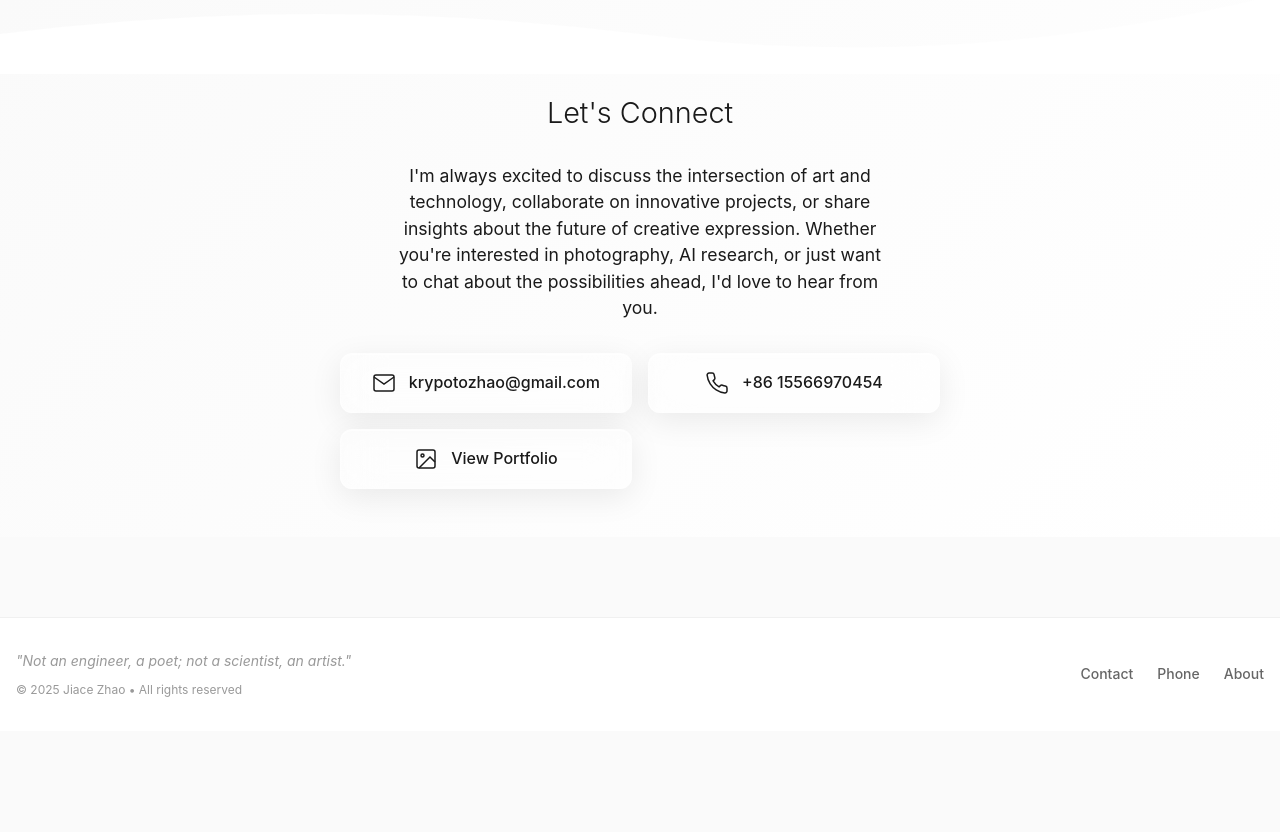
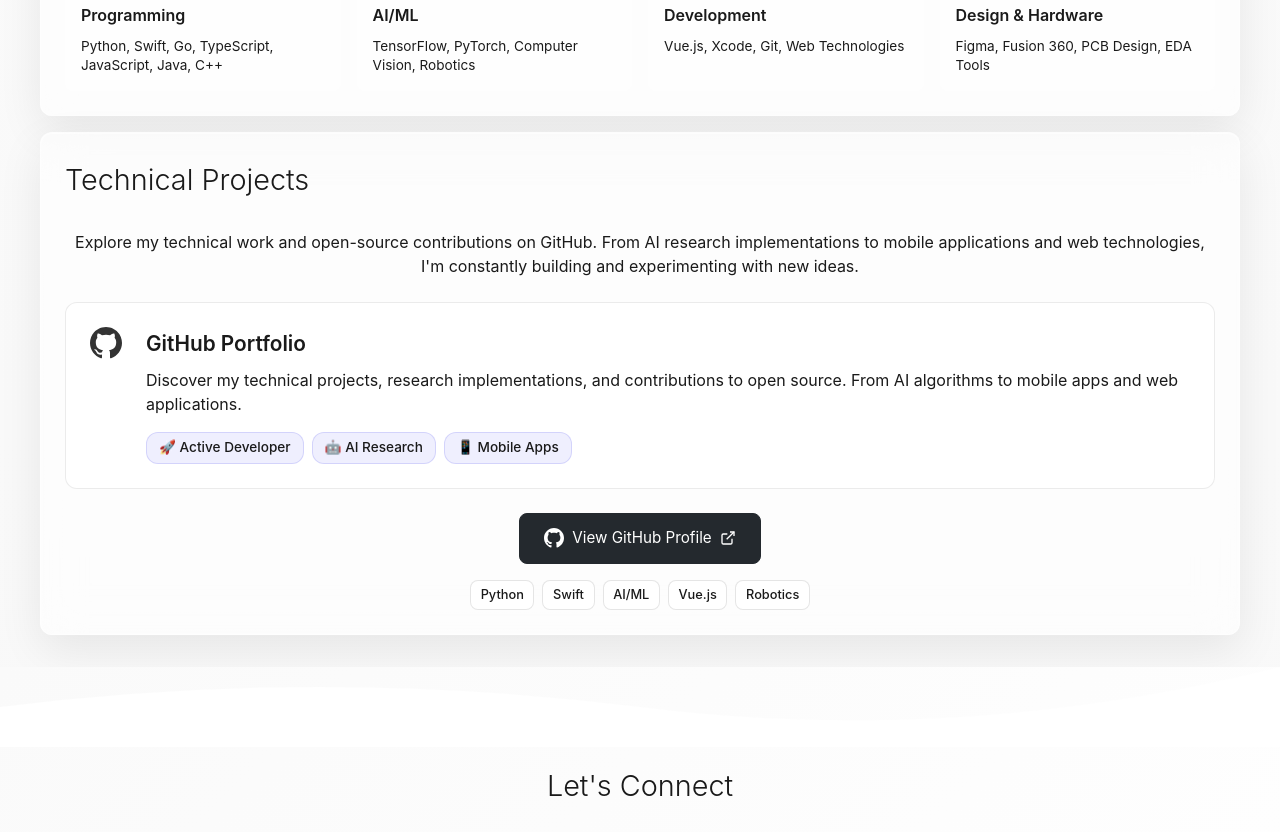
Before and after one commit to JiaceZhao/Photo-Gallery-by-Jiace-Zhao, a Vue app in the folder art-portfolio/: page /about in a window 1280 px wide. Shown: the part 2000-2832 px from the top of the page. Before the commit the page ends 2731 px from the top, so only its background shows below. Built offline with nearby package versions, Linux system fonts and the light colour scheme.

Commit message:
fix : minors

```diff
--- a/art-portfolio/index.html
+++ b/art-portfolio/index.html
@@ -13,10 +13,10 @@
     <meta name="viewport" content="width=device-width, initial-scale=1.0">
 
     <!-- Primary Meta Tags -->
-    <title>Jiace Zhao | 赵嘉策 - Photography Portfolio</title>
-    <meta name="title" content="Jiace Zhao | 赵嘉策 - Photography Portfolio">
-    <meta name="description" content="Explore the photography portfolio of Jiace Zhao (赵嘉策), featuring landscape and nature photography from Japan, China, and beyond. Capturing moments of tranquility and beauty in the natural world.">
-    <meta name="keywords" content="Jiace Zhao, 赵嘉策, photography, photographer, portfolio, landscape photography, nature photography, Japan photography, Kyushu photography, fine art photography, visual artist">
+    <title>Jiace Zhao</title>
+    <meta name="title" content="Jiace Zhao">
+    <meta name="description" content="Jiace Zhao (赵嘉策) - Artist, photographer, and technologist exploring the intersection of digital innovation and visual storytelling. AI researcher, software developer, and creative visionary.">
+    <meta name="keywords" content="Jiace Zhao, 赵嘉策, photography, photographer, portfolio, AI researcher, software developer, technology, innovation, visual storytelling, MIT, artificial intelligence">
     <meta name="author" content="Jiace Zhao">
     <meta name="robots" content="index, follow">
     <meta name="language" content="English">
@@ -34,12 +34,12 @@
     <!-- Open Graph / Facebook -->
     <meta property="og:type" content="website">
     <meta property="og:url" content="https://www.jczhao.info/">
-    <meta property="og:title" content="Jiace Zhao | 赵嘉策 - Photography Portfolio">
-    <meta property="og:description" content="Explore the photography portfolio of Jiace Zhao (赵嘉策), featuring landscape and nature photography from Japan, China, and beyond.">
+    <meta property="og:title" content="Jiace Zhao">
+    <meta property="og:description" content="Jiace Zhao (赵嘉策) - Artist, photographer, and technologist exploring the intersection of digital innovation and visual storytelling.">
     <meta property="og:image" content="https://www.jczhao.info/about/jc.jpg">
     <meta property="og:image:width" content="1200">
     <meta property="og:image:height" content="630">
-    <meta property="og:site_name" content="Jiace Zhao Photography">
+    <meta property="og:site_name" content="Jiace Zhao">
     <meta property="og:locale" content="en_US">
     <meta property="og:locale:alternate" content="zh_CN">
     <meta property="og:locale:alternate" content="ja_JP">
@@ -47,8 +47,8 @@
     <!-- Twitter -->
     <meta property="twitter:card" content="summary_large_image">
     <meta property="twitter:url" content="https://www.jczhao.info/">
-    <meta property="twitter:title" content="Jiace Zhao | 赵嘉策 - Photography Portfolio">
-    <meta property="twitter:description" content="Explore the photography portfolio of Jiace Zhao (赵嘉策), featuring landscape and nature photography from Japan, China, and beyond.">
+    <meta property="twitter:title" content="Jiace Zhao">
+    <meta property="twitter:description" content="Jiace Zhao (赵嘉策) - Artist, photographer, and technologist exploring the intersection of digital innovation and visual storytelling.">
     <meta property="twitter:image" content="https://www.jczhao.info/about/jc.jpg">
     <meta property="twitter:creator" content="@jiacezhao">
 
--- a/art-portfolio/src/views/AboutView.vue
+++ b/art-portfolio/src/views/AboutView.vue
@@ -112,6 +112,15 @@
                     <p class="role-desc">College Application Helper</p>
                   </div>
                 </div>
+                <div class="timeline-item">
+                  <div class="timeline-marker"></div>
+                  <div class="timeline-content">
+                    <div class="timeline-year">Aug 2024 - Present</div>
+                    <h3>Founder</h3>
+                    <p><strong>ClickMood</strong></p>
+                    <p class="role-desc">An iOS mood tracking app</p>
+                  </div>
+                </div>
               </div>
             </div>
 
@@ -162,6 +171,55 @@
               <div class="skill-category">
                 <h3>Design & Hardware</h3>
                 <p>Figma, Fusion 360, PCB Design, EDA Tools</p>
+              </div>
+            </div>
+          </div>
+
+          <!-- Technical Projects -->
+          <div class="projects-section glass-card">
+            <h2 class="section-title">Technical Projects</h2>
+            <div class="projects-content">
+              <p class="projects-intro">
+                Explore my technical work and open-source contributions on GitHub. From AI research implementations
+                to mobile applications and web technologies, I'm constantly building and experimenting with new ideas.
+              </p>
+              <div class="github-showcase">
+                <div class="github-card">
+                  <div class="github-icon">
+                    <svg width="32" height="32" viewBox="0 0 24 24" fill="currentColor">
+                      <path d="M12 0c-6.626 0-12 5.373-12 12 0 5.302 3.438 9.8 8.207 11.387.599.111.793-.261.793-.577v-2.234c-3.338.726-4.033-1.416-4.033-1.416-.546-1.387-1.333-1.756-1.333-1.756-1.089-.745.083-.729.083-.729 1.205.084 1.839 1.237 1.839 1.237 1.07 1.834 2.807 1.304 3.492.997.107-.775.418-1.305.762-1.604-2.665-.305-5.467-1.334-5.467-5.931 0-1.311.469-2.381 1.236-3.221-.124-.303-.535-1.524.117-3.176 0 0 1.008-.322 3.301 1.23.957-.266 1.983-.399 3.003-.404 1.02.005 2.047.138 3.006.404 2.291-1.552 3.297-1.23 3.297-1.23.653 1.653.242 2.874.118 3.176.77.84 1.235 1.911 1.235 3.221 0 4.609-2.807 5.624-5.479 5.921.43.372.823 1.102.823 2.222v3.293c0 .319.192.694.801.576 4.765-1.589 8.199-6.086 8.199-11.386 0-6.627-5.373-12-12-12z"/>
+                    </svg>
+                  </div>
+                  <div class="github-content">
+                    <h3>GitHub Portfolio</h3>
+                    <p>Discover my technical projects, research implementations, and contributions to open source. From AI algorithms to mobile apps and web applications.</p>
+                    <div class="github-stats">
+                      <span class="stat-badge">🚀 Active Developer</span>
+                      <span class="stat-badge">🤖 AI Research</span>
+                      <span class="stat-badge">📱 Mobile Apps</span>
+                    </div>
+                  </div>
+                </div>
+                <div class="github-actions">
+                  <a href="https://github.com/jiacezhao" target="_blank" rel="noopener noreferrer" class="github-button">
+                    <svg width="20" height="20" viewBox="0 0 24 24" fill="currentColor">
+                      <path d="M12 0c-6.626 0-12 5.373-12 12 0 5.302 3.438 9.8 8.207 11.387.599.111.793-.261.793-.577v-2.234c-3.338.726-4.033-1.416-4.033-1.416-.546-1.387-1.333-1.756-1.333-1.756-1.089-.745.083-.729.083-.729 1.205.084 1.839 1.237 1.839 1.237 1.07 1.834 2.807 1.304 3.492.997.107-.775.418-1.305.762-1.604-2.665-.305-5.467-1.334-5.467-5.931 0-1.311.469-2.381 1.236-3.221-.124-.303-.535-1.524.117-3.176 0 0 1.008-.322 3.301 1.23.957-.266 1.983-.399 3.003-.404 1.02.005 2.047.138 3.006.404 2.291-1.552 3.297-1.23 3.297-1.23.653 1.653.242 2.874.118 3.176.77.84 1.235 1.911 1.235 3.221 0 4.609-2.807 5.624-5.479 5.921.43.372.823 1.102.823 2.222v3.293c0 .319.192.694.801.576 4.765-1.589 8.199-6.086 8.199-11.386 0-6.627-5.373-12-12-12z"/>
+                    </svg>
+                    <span>View GitHub Profile</span>
+                    <svg width="16" height="16" viewBox="0 0 24 24" fill="none" stroke="currentColor" stroke-width="2">
+                      <path d="M18 13v6a2 2 0 0 1-2 2H5a2 2 0 0 1-2-2V8a2 2 0 0 1 2-2h6"/>
+                      <polyline points="15,3 21,3 21,9"/>
+                      <line x1="10" y1="14" x2="21" y2="3"/>
+                    </svg>
+                  </a>
+                  <div class="tech-highlights">
+                    <span class="tech-tag">Python</span>
+                    <span class="tech-tag">Swift</span>
+                    <span class="tech-tag">AI/ML</span>
+                    <span class="tech-tag">Vue.js</span>
+                    <span class="tech-tag">Robotics</span>
+                  </div>
+                </div>
               </div>
             </div>
           </div>
@@ -1016,6 +1074,168 @@ p strong {
 
 
 
+// Technical Projects Section
+.projects-section {
+  margin-bottom: 1rem;
+}
+
+.projects-intro {
+  font-size: 1rem;
+  color: var(--zen-dark-gray);
+  line-height: 1.5;
+  margin-bottom: 1.5rem;
+  text-align: center;
+}
+
+.github-showcase {
+  display: flex;
+  flex-direction: column;
+  gap: 1.5rem;
+}
+
+.github-card {
+  display: flex;
+  align-items: flex-start;
+  gap: 1.5rem;
+  padding: 1.5rem;
+  background: rgba(255, 255, 255, 0.7);
+  border-radius: 12px;
+  border: 1px solid rgba(0, 0, 0, 0.08);
+  transition: all 0.3s ease;
+
+  &:hover {
+    background: rgba(255, 255, 255, 0.9);
+    transform: translateY(-2px);
+    box-shadow: 0 8px 25px rgba(0, 0, 0, 0.1);
+  }
+
+  @media (max-width: 768px) {
+    flex-direction: column;
+    text-align: center;
+    gap: 1rem;
+  }
+}
+
+.github-icon {
+  color: #333;
+  flex-shrink: 0;
+  display: flex;
+  align-items: center;
+  justify-content: center;
+}
+
+.github-content {
+  flex: 1;
+
+  h3 {
+    font-size: 1.3rem;
+    color: var(--zen-black);
+    margin: 0 0 0.5rem 0;
+    font-weight: 600;
+  }
+
+  p {
+    font-size: 1rem;
+    color: var(--zen-dark-gray);
+    line-height: 1.5;
+    margin: 0 0 1rem 0;
+  }
+}
+
+.github-stats {
+  display: flex;
+  gap: 0.5rem;
+  flex-wrap: wrap;
+
+  @media (max-width: 768px) {
+    justify-content: center;
+  }
+}
+
+.stat-badge {
+  display: inline-block;
+  background: rgba(99, 102, 241, 0.1);
+  color: var(--zen-accent);
+  padding: 0.25rem 0.75rem;
+  border-radius: 12px;
+  font-size: 0.85rem;
+  font-weight: 500;
+  border: 1px solid rgba(99, 102, 241, 0.2);
+}
+
+.github-actions {
+  display: flex;
+  flex-direction: column;
+  gap: 1rem;
+  align-items: center;
+
+  @media (max-width: 768px) {
+    width: 100%;
+  }
+}
+
+.github-button {
+  display: inline-flex;
+  align-items: center;
+  gap: 0.5rem;
+  background: #24292e;
+  color: white;
+  text-decoration: none;
+  padding: 0.75rem 1.5rem;
+  border-radius: 8px;
+  font-size: 0.95rem;
+  font-weight: 500;
+  transition: all 0.3s ease;
+  border: 1px solid #24292e;
+  min-width: 200px;
+  justify-content: center;
+
+  &:hover {
+    background: #1a1e22;
+    transform: translateY(-2px);
+    box-shadow: 0 8px 25px rgba(36, 41, 46, 0.3);
+  }
+
+  svg:last-child {
+    margin-left: auto;
+  }
+
+  @media (max-width: 768px) {
+    width: 100%;
+    max-width: 280px;
+  }
+}
+
+.tech-highlights {
+  display: flex;
+  gap: 0.5rem;
+  flex-wrap: wrap;
+  justify-content: center;
+
+  @media (max-width: 768px) {
+    width: 100%;
+    justify-content: center;
+  }
+}
+
+.tech-tag {
+  display: inline-block;
+  background: rgba(255, 255, 255, 0.8);
+  color: var(--zen-dark-gray);
+  padding: 0.25rem 0.6rem;
+  border-radius: 8px;
+  font-size: 0.8rem;
+  font-weight: 500;
+  border: 1px solid rgba(0, 0, 0, 0.1);
+  transition: all 0.2s ease;
+
+  &:hover {
+    background: rgba(99, 102, 241, 0.1);
+    color: var(--zen-accent);
+    border-color: rgba(99, 102, 241, 0.2);
+  }
+}
+
 // Mobile Optimizations
 @media (max-width: 768px) {
   .experience-blend {
```
